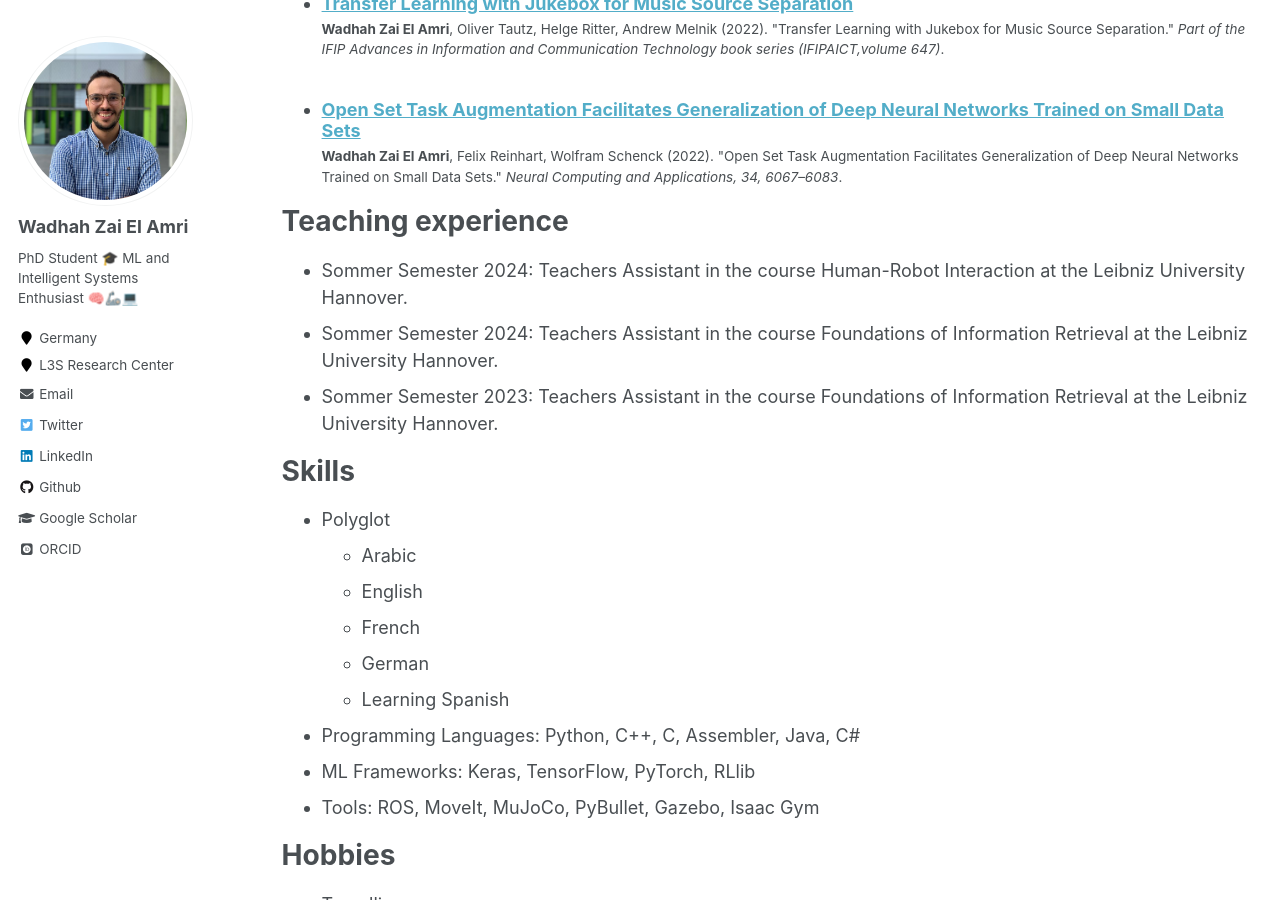
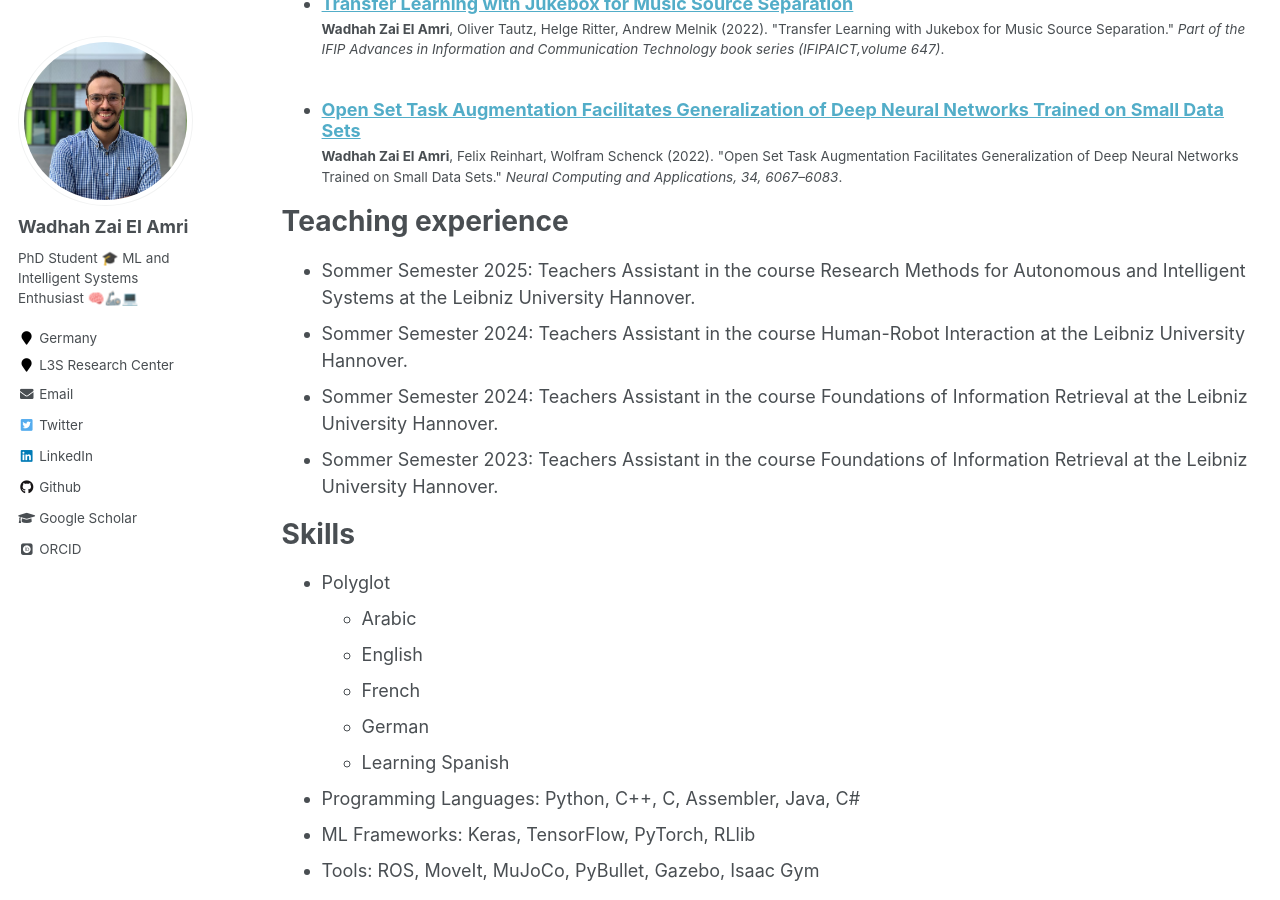
Before and after one commit to wzaielamri/wzaielamri.github.io, a Jekyll site: the page built from _pages/cv.md, in a window 1280 px wide and 900 px high, scrolled down 1578 px. Built offline with Jekyll 4.4.1, drawn with Linux system fonts in a browser that asks for light colours; some web fonts are replaced.

Commit message:
Update cv.md

```diff
--- a/_pages/cv.md
+++ b/_pages/cv.md
@@ -45,6 +45,7 @@ Publications
 
 Teaching experience
 ======
+* Sommer Semester 2025: Teachers Assistant in the course Research Methods for Autonomous and Intelligent Systems at the Leibniz University Hannover.
 * Sommer Semester 2024: Teachers Assistant in the course Human-Robot Interaction at the Leibniz University Hannover.
 * Sommer Semester 2024: Teachers Assistant in the course Foundations of Information Retrieval at the Leibniz University Hannover.
 * Sommer Semester 2023: Teachers Assistant in the course Foundations of Information Retrieval at the Leibniz University Hannover.
```
